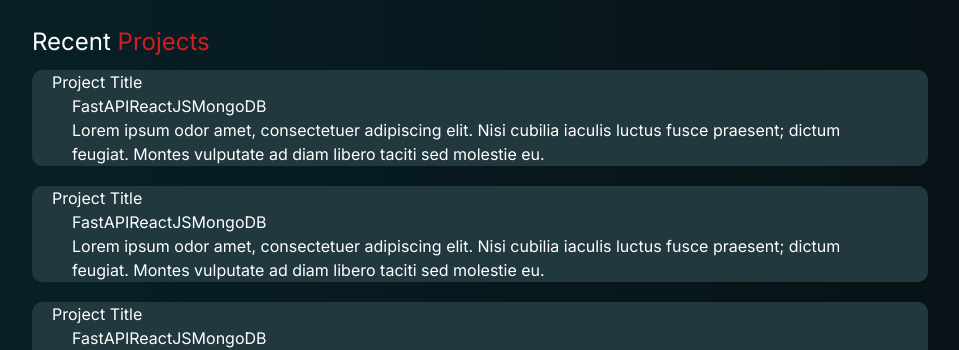
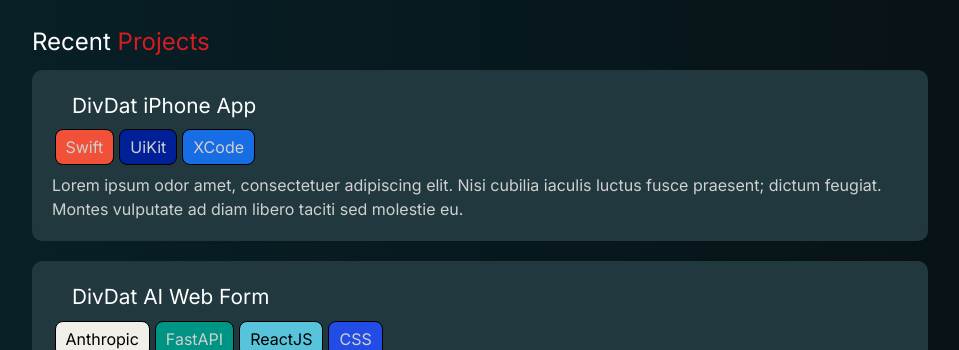
Before and after one commit to DerenB/portfolio-page, a React (Vite) app in the folder portfolio/: page / in a window 1280 px wide. Shown: the part 450-800 px from the top of the page, without its empty margins (160-1119 px from the left). Built offline with nearby package versions, Linux system fonts and the light colour scheme; a web font is replaced by a local one.

Commit message:
Project Icon Colors

```diff
--- a/portfolio/Styles/Home.css
+++ b/portfolio/Styles/Home.css
@@ -103,25 +103,33 @@
     align-items: center;
     margin-top: 10px;
     margin-bottom: 10px;
-    padding-left: 20px;
-    padding-right: 20px;
+    padding: 20px;
     color: #ffffff;
     background-color: #20383e;
     border-radius: 10px;
 }
 .projectHeader {
     width: 100%;
+    margin-bottom: 8px;
+    padding-left: 20px;
+    padding-right: 20px;
+    font-size: 1.3em;
 }
 .projectTechnology {
     display: flex;
     flex-direction: row;
     width: 100%;
-    padding-left: 20px;
-    padding-right: 20px;
+    margin-bottom: 8px;
 }
 .projectDetail {
-    padding-left: 20px;
-    padding-right: 20px;
+    color: #d0d0d0;
+}
+.projectBubble {
+    margin-left: 2.5px;
+    margin-right: 2.5px;
+    padding: 5px 10px 5px 10px;
+    border: 1px solid black;
+    border-radius: 8px;
 }
 
 
--- /dev/null
+++ b/portfolio/Styles/IconColors.css
@@ -0,0 +1,48 @@
+.anthropic {
+    background-color: #f0efea;
+}
+.bootstrap {
+    background-color: #7952b3;
+}
+.css {
+    background-color: #214ce5;
+}
+.fastapi {
+    background-color: #009485;
+}
+.figma {
+    background-color: #b008ff;
+}
+.mongodb {
+    background-color: #00684a;
+}
+.mysql {
+    background-color: #f29111;
+}
+.php {
+    background-color: #7a86b8;
+}
+.react {
+    background-color: #58c4dc;
+}
+.swift {
+    background-color: #f05138;
+}
+.tailwindcss {
+    background-color: #38bdf8;
+}
+.uikit {
+    background-color: #002097;
+}
+.xcode {
+    background-color: #176de3;
+}
+
+
+
+.darkText {
+    color: #000000;
+}
+.lightText {
+    color: #d0d0d0;
+}
--- a/portfolio/pages/Home.jsx
+++ b/portfolio/pages/Home.jsx
@@ -1,5 +1,6 @@
 import { useEffect, useState } from 'react';
 import '../Styles/Home.css'
+import '../Styles/IconColors.css'
 
 import HomeIntroSection from '../Components/HomeIntroSection';
 
@@ -28,12 +29,12 @@
                 <div className='homeProjectHeader'>Recent <span className='highlight'>Projects</span></div>
 
                 <div className='homeProjectBlock'>
-                    <div className='projectHeader'>Project Title</div>
+                    <div className='projectHeader'>DivDat iPhone App</div>
 
                     <div className='projectTechnology'>
-                        <div>FastAPI</div>
-                        <div>ReactJS</div>
-                        <div>MongoDB</div>
+                        <div className='projectBubble swift lightText'>Swift</div>
+                        <div className='projectBubble uikit lightText'>UiKit</div>
+                        <div className='projectBubble xcode lightText'>XCode</div>
                     </div>
 
                     <div className='projectDetail'>
@@ -42,12 +43,13 @@
                 </div>
 
                 <div className='homeProjectBlock'>
-                    <div className='projectHeader'>Project Title</div>
+                    <div className='projectHeader'>DivDat AI Web Form</div>
 
                     <div className='projectTechnology'>
-                        <div>FastAPI</div>
-                        <div>ReactJS</div>
-                        <div>MongoDB</div>
+                        <div className='projectBubble anthropic darkText'>Anthropic</div>
+                        <div className='projectBubble fastapi lightText'>FastAPI</div>
+                        <div className='projectBubble react darkText'>ReactJS</div>
+                        <div className='projectBubble css lightText'>CSS</div>
                     </div>
 
                     <div className='projectDetail'>
@@ -56,12 +58,41 @@
                 </div>
 
                 <div className='homeProjectBlock'>
-                    <div className='projectHeader'>Project Title</div>
+                    <div className='projectHeader'>Portfolio Website</div>
 
                     <div className='projectTechnology'>
-                        <div>FastAPI</div>
-                        <div>ReactJS</div>
-                        <div>MongoDB</div>
+                        <div className='projectBubble react darkText'>ReactJS</div>
+                        <div className='projectBubble css lightText'>CSS</div>
+                        <div className='projectBubble figma lightText'>Figma</div>
+                    </div>
+
+                    <div className='projectDetail'>
+                        Lorem ipsum odor amet, consectetuer adipiscing elit. Nisi cubilia iaculis luctus fusce praesent; dictum feugiat. Montes vulputate ad diam libero taciti sed molestie eu.
+                    </div>
+                </div>
+
+                <div className='homeProjectBlock'>
+                    <div className='projectHeader'>Student All-In-One Web App</div>
+
+                    <div className='projectTechnology'>
+                        <div className='projectBubble fastapi lightText'>FastAPI</div>
+                        <div className='projectBubble react darkText'>ReactJS</div>
+                        <div className='projectBubble tailwindcss darkText'>TailwindCSS</div>
+                        <div className='projectBubble mongodb lightText'>MongoDB</div>
+                    </div>
+
+                    <div className='projectDetail'>
+                        Lorem ipsum odor amet, consectetuer adipiscing elit. Nisi cubilia iaculis luctus fusce praesent; dictum feugiat. Montes vulputate ad diam libero taciti sed molestie eu.
+                    </div>
+                </div>
+
+                <div className='homeProjectBlock'>
+                    <div className='projectHeader'>Bookstore Storefront</div>
+
+                    <div className='projectTechnology'>
+                        <div className='projectBubble php darkText'>PHP</div>
+                        <div className='projectBubble bootstrap lightText'>Bootstrap</div>
+                        <div className='projectBubble mysql darkText'>MySQL</div>
                     </div>
 
                     <div className='projectDetail'>
```
